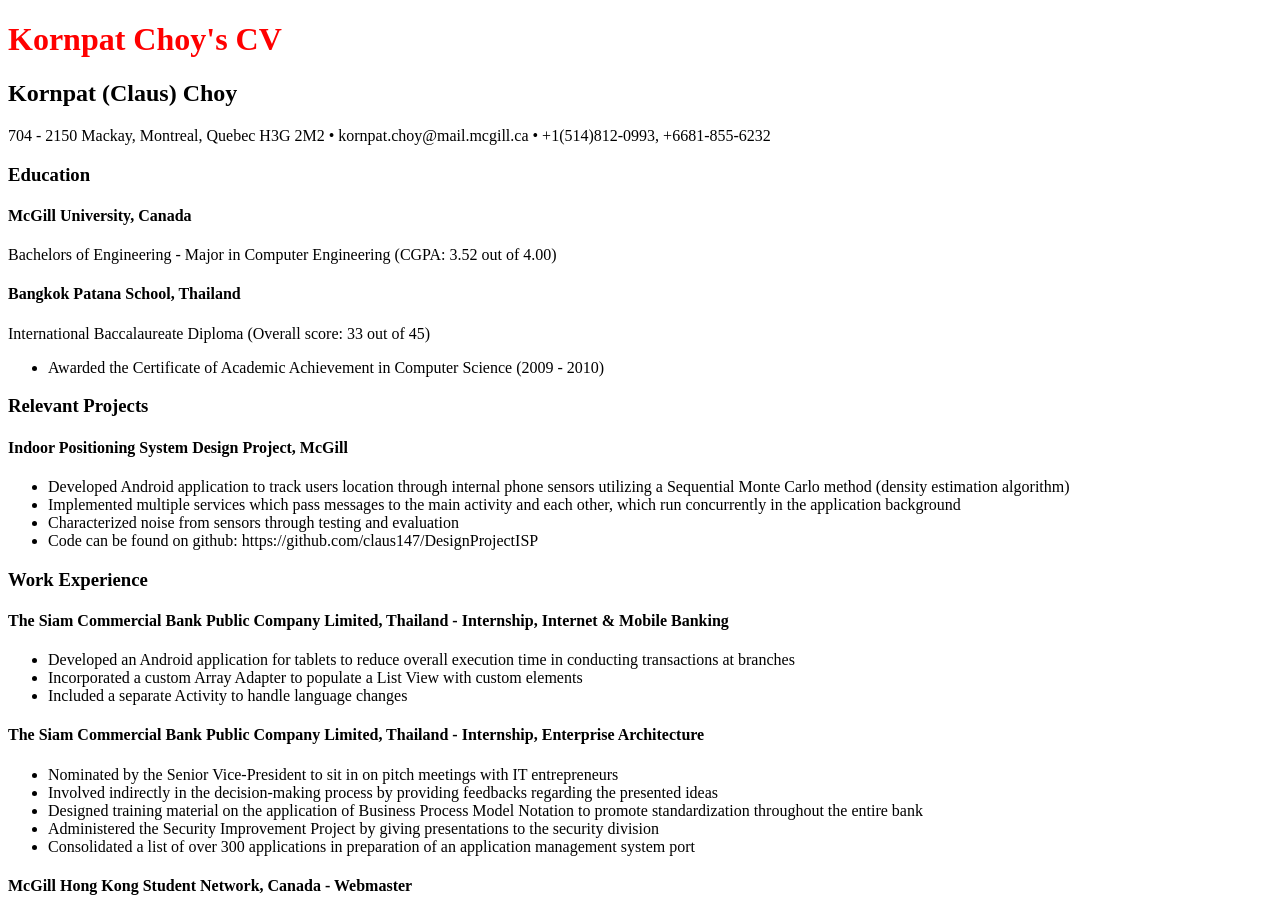
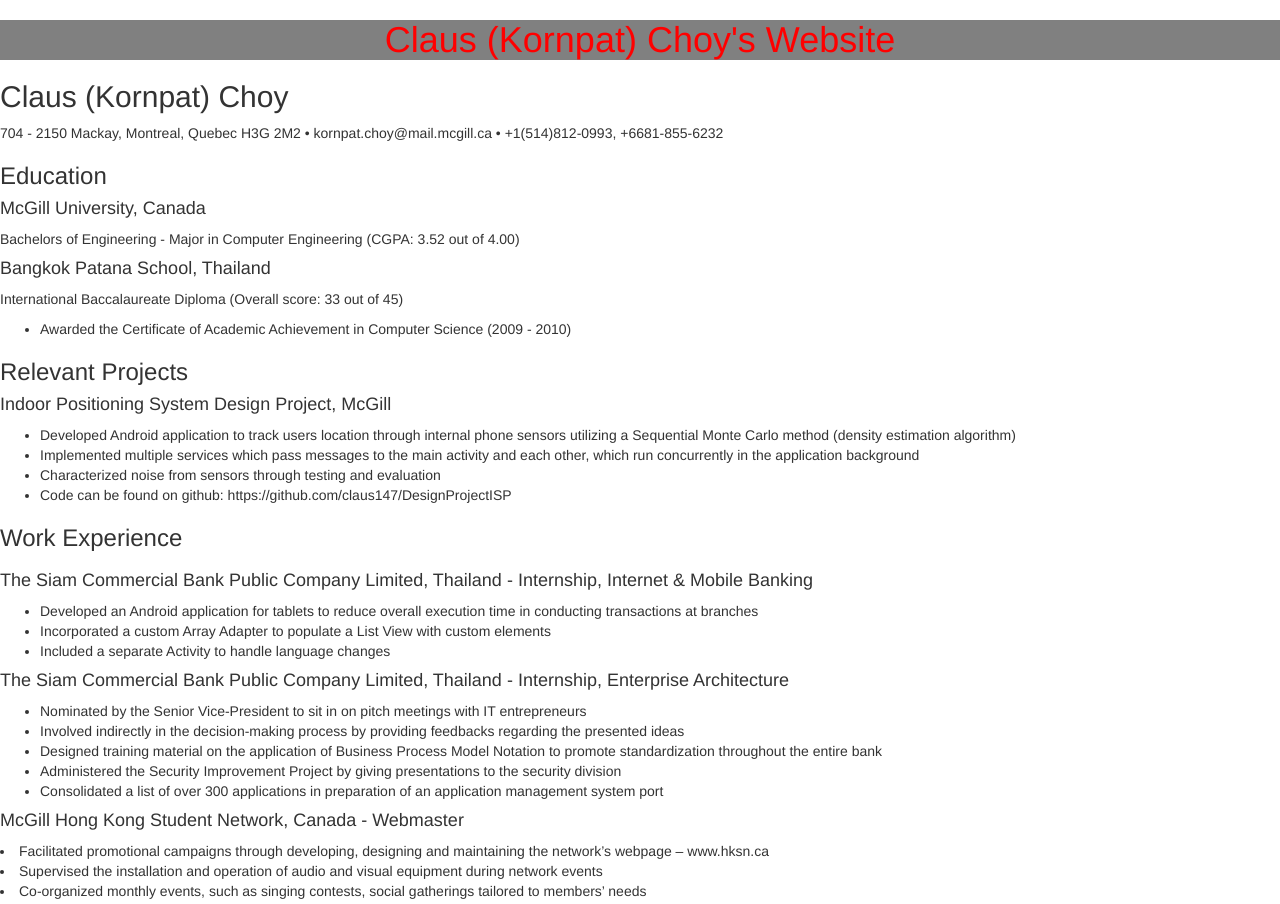
Before and after one commit to claus147/claus147.github.io, a plain HTML site: page index.html in a window 1280 px wide. Shown: the top 904 px of the page. Drawn offline with nearby package versions, Linux system fonts and the light colour scheme.

Commit message:
some header changes

```diff
--- a/index.html
+++ b/index.html
@@ -3,14 +3,22 @@
 
 
 <head>
+<link rel="stylesheet" href="http://maxcdn.bootstrapcdn.com/bootstrap/3.3.5/css/bootstrap.min.css">
 <link rel="stylesheet" href="main.css">
 
 </head>
 
 
 <body>
-<h1>Kornpat Choy's CV</h1>
-<h2>Kornpat (Claus) Choy</h2>
+<div class="header">
+  <div class="title">
+    <h1>Claus (Kornpat) Choy's Website</h1>
+  </div>
+
+</div>
+
+
+<h2>Claus (Kornpat) Choy</h2>
 <p>704 - 2150 Mackay, Montreal, Quebec H3G 2M2 • kornpat.choy@mail.mcgill.ca • +1(514)812-0993, +6681-855-6232</p>
 
 <h3>Education</h3>
--- a/main.css
+++ b/main.css
@@ -1,3 +1,8 @@
 h1 {
   color: red;
+  text-align: center;
 }
+
+.header {
+  background-color:grey;
+}
```
